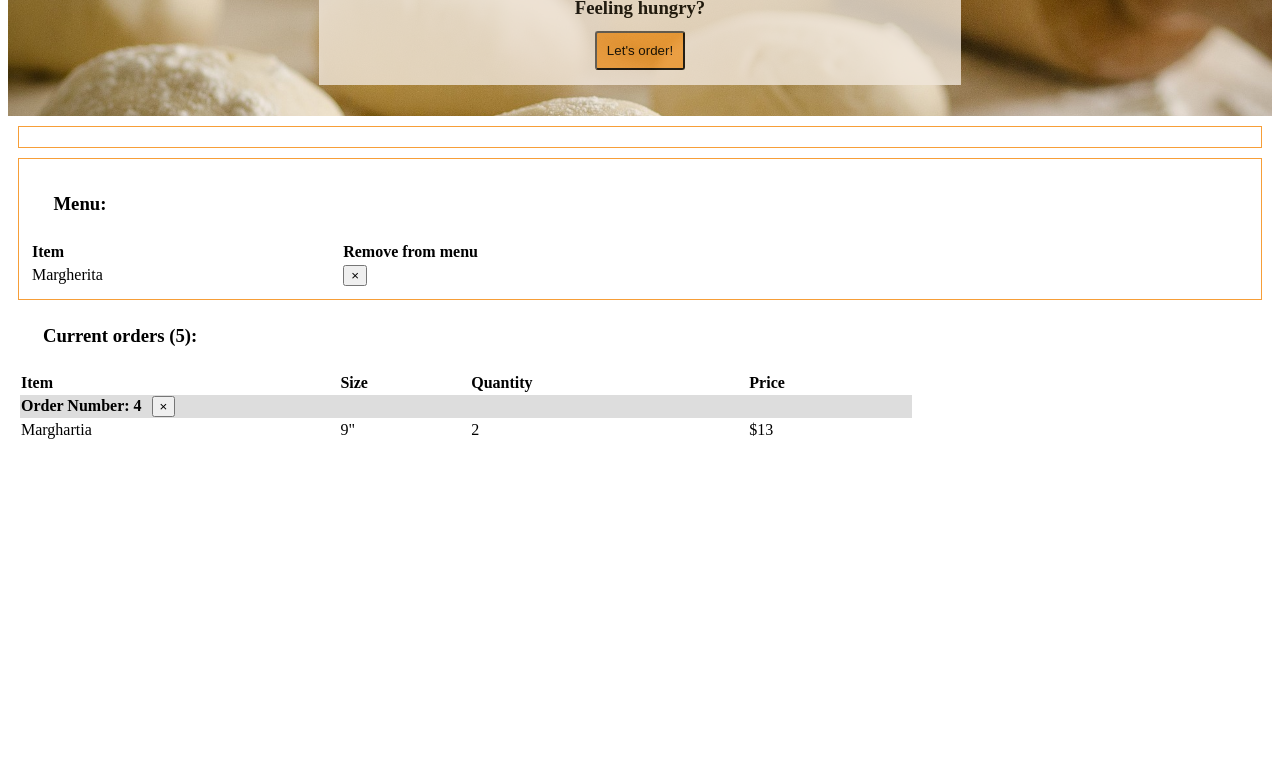
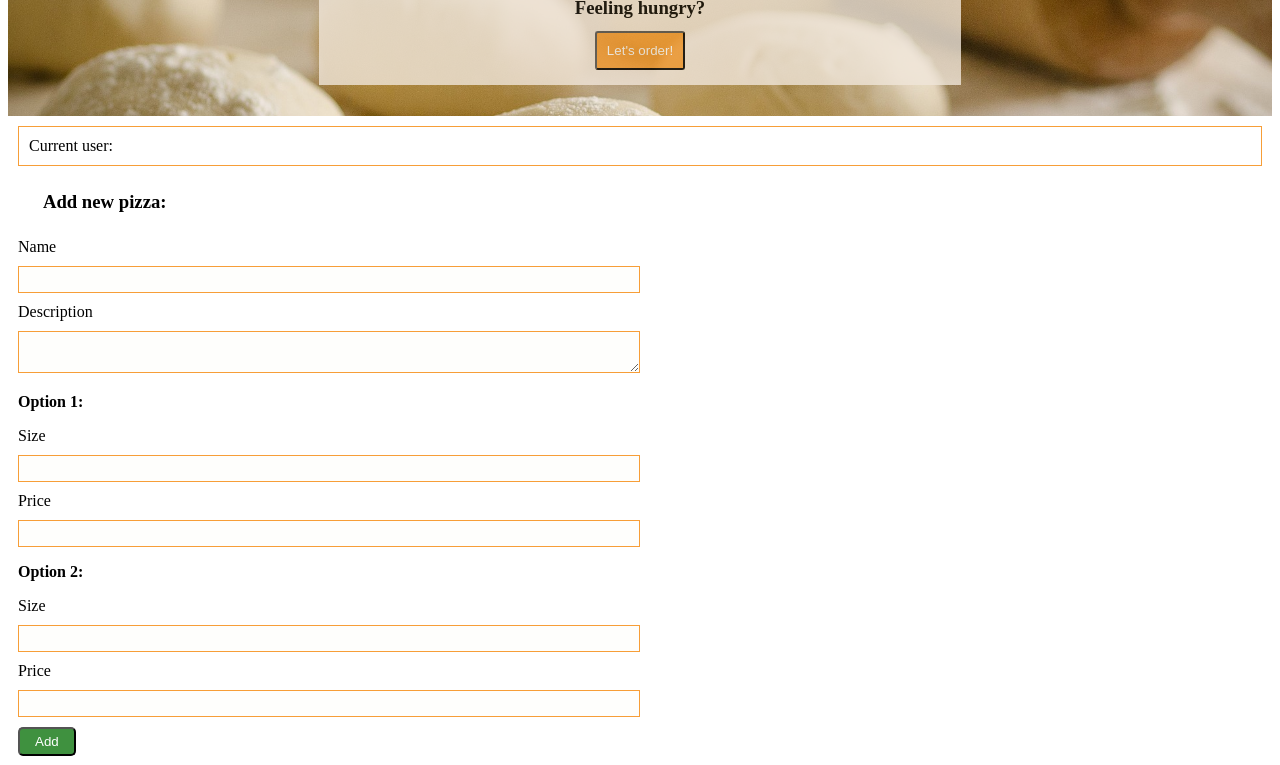
Before and after one commit to jhnnyk/Udemy-pizza-planet, a Vue app: page / in a window 1280 px wide. Shown: the part 520-1285 px from the top of the page. Before the commit the page ends 972 px from the top, so only its background shows below. Built offline with nearby package versions, Linux system fonts and the light colour scheme.

Commit message:
NewPizza component

```diff
--- a/src/components/Admin.vue
+++ b/src/components/Admin.vue
@@ -1,6 +1,7 @@
 <template>
   <div class="admin_wrapper">
-    <div class="current_user_wrapper"></div>
+    <div class="current_user_wrapper">Current user:</div>
+    <NewPizza />
     <div class="menu_wrapper">
       <h3>Menu:</h3>
       <table>
@@ -51,8 +52,13 @@
 </template>
 
 <script>
+import NewPizza from './NewPizza';
+
 export default {
   name: 'admin',
+  components: {
+    NewPizza,
+  },
 };
 </script>
 
--- /dev/null
+++ b/src/components/NewPizza.vue
@@ -0,0 +1,69 @@
+<template>
+  <form>
+    <h3>Add new pizza:</h3>
+    <div class="form-group">
+      <label for="name">Name</label>
+      <input type="text" id="name" />
+    </div>
+    <div class="form-group">
+      <label for="description">Description</label>
+      <textarea id="description"></textarea>
+    </div>
+    <p>
+      <strong>Option 1:</strong>
+    </p>
+    <div class="form-group">
+      <label for="size1">Size</label>
+      <input type="text" id="size1" />
+    </div>
+    <div class="form-group">
+      <label for="price1">Price</label>
+      <input type="text" id="price1" />
+    </div>
+    <p>
+      <strong>Option 2:</strong>
+    </p>
+    <div class="form-group">
+      <label for="size2">Size</label>
+      <input type="text" id="size2" />
+    </div>
+    <div class="form-group">
+      <label for="price2">Price</label>
+      <input type="text" id="price2" />
+    </div>
+    <button type="button" class="btn_green">Add</button>
+  </form>
+</template>
+
+<script>
+export default {
+  name: 'addNewPizza',
+};
+</script>
+
+<style>
+.form-group {
+  margin: 10px 0;
+}
+
+label {
+  display: block;
+  margin: 0 0 10px 0;
+}
+
+input,
+textarea {
+  width: 50%;
+  padding: 5px;
+  box-sizing: border-box;
+  background: rgb(254, 254, 252);
+  border: 1px solid #f79e38;
+}
+
+button {
+  background: rgb(63, 145, 63);
+  color: white;
+  padding: 5px 15px;
+  border-radius: 5px;
+}
+</style>
```
